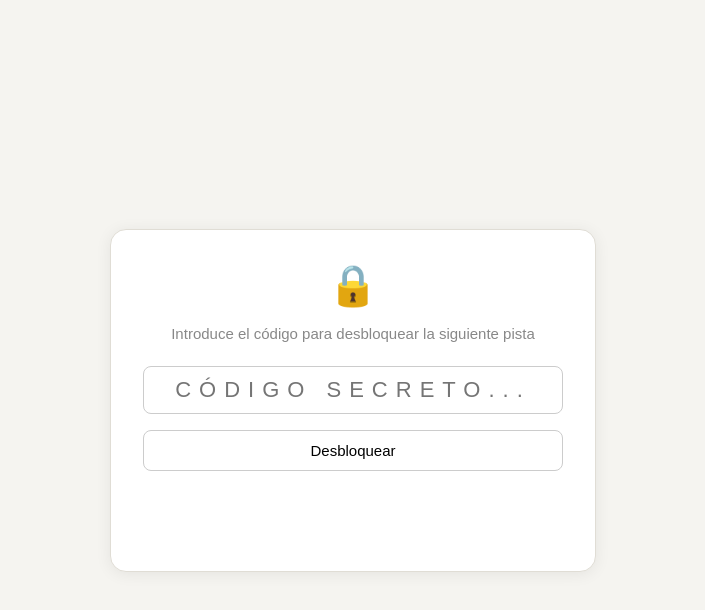
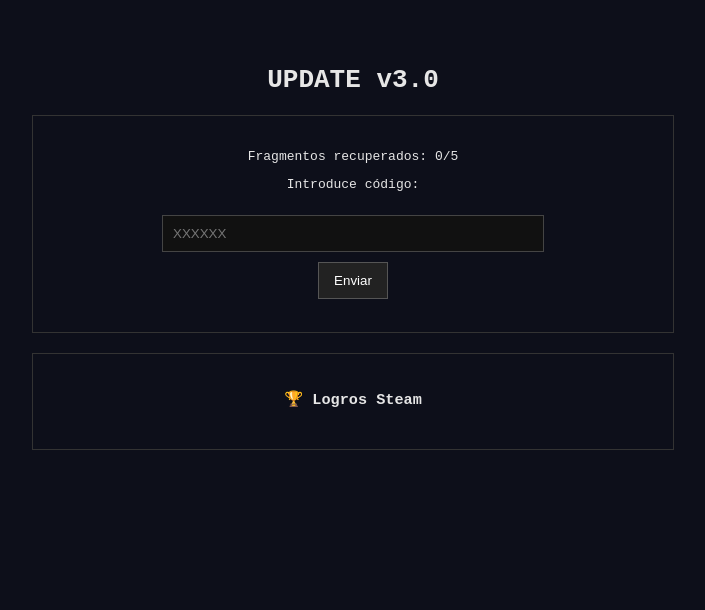
Before and after one commit to stormiwave/passgen, a plain HTML site: page pista_secreta.html in a window 1280 px wide. Shown: the whole page, without its empty margins (287-992 px from the left). Drawn offline with Linux system fonts and the light colour scheme.

Commit message:
Update pista_secreta.html

```diff
--- a/pista_secreta.html
+++ b/pista_secreta.html
@@ -1,133 +1,131 @@
 <!DOCTYPE html>
 <html lang="es">
 <head>
-  <meta charset="UTF-8" />
-  <meta name="viewport" content="width=device-width, initial-scale=1.0"/>
-  <title>Pista secreta</title>
+<meta charset="UTF-8">
+<title>UPDATE v3.0</title>
 <style>
 body {
-      margin: 0;
-      min-height: 100vh;
-      display: flex;
-      align-items: center;
-      justify-content: center;
-      background: #f5f4f0;
-      font-family: sans-serif;
+    background: #0d0f1a;
+    color: #e6e6e6;
+    font-family: monospace;
+    text-align: center;
+    padding: 40px;
 }
-    .card {
-      background: #fff;
-      border: 1px solid #e0ddd5;
-      border-radius: 16px;
-      padding: 2rem;
-      max-width: 420px;
-      width: 90%;
-      text-align: center;
-      box-shadow: 0 2px 16px rgba(0,0,0,0.07);
+
+.box {
+    border: 1px solid #333;
+    padding: 20px;
+    margin: 20px auto;
+    max-width: 600px;
 }
-    #lock-icon { font-size: 40px; margin-bottom: 1rem; }
-    p.subtitle { font-size: 15px; color: #888; margin: 0 0 1.5rem; }
-    input[type="text"] {
-      width: 100%;
-      box-sizing: border-box;
-      text-align: center;
-      font-size: 22px;
-      letter-spacing: 8px;
-      text-transform: uppercase;
+
+input {
     padding: 10px;
-      border: 1px solid #ccc;
-      border-radius: 8px;
-      margin-bottom: 1rem;
-      outline: none;
+    width: 60%;
+    margin-top: 10px;
+    background: #111;
+    border: 1px solid #444;
+    color: white;
 }
-    input[type="text"]:focus { border-color: #888; }
+
 button {
-      width: 100%;
-      padding: 11px;
-      font-size: 15px;
-      border: 1px solid #ccc;
-      border-radius: 8px;
-      background: #fff;
+    padding: 10px 15px;
+    margin-top: 10px;
+    background: #222;
+    border: 1px solid #555;
+    color: white;
     cursor: pointer;
-      transition: background 0.15s;
 }
-    button:hover { background: #f0efeb; }
-    button:disabled { opacity: 0.5; cursor: default; }
-    #message { margin-top: 1.25rem; font-size: 14px; min-height: 48px; color: #888; }
-    #pista {
-      display: none;
-      margin-top: 1.25rem;
-      background: #f5f4f0;
-      border-radius: 10px;
-      padding: 1rem 1.25rem;
-      font-size: 15px;
-      color: #222;
-      line-height: 1.7;
+
+.achievements {
     text-align: left;
-      border: 1px solid #e0ddd5;
+    margin-top: 20px;
+    font-size: 14px;
 }
-    #pista .label {
-      font-size: 11px;
-      font-weight: 600;
-      color: #999;
-      display: block;
-      margin-bottom: 6px;
-      text-transform: uppercase;
-      letter-spacing: 1px;
+
+.achievement {
+    margin: 5px 0;
+    opacity: 0.8;
 }
 </style>
 </head>
+
 <body>
-  <div class="card">
-    <div id="lock-icon">🔒</div>
-    <p class="subtitle">Introduce el código para desbloquear la siguiente pista</p>
-    <input id="code-input" type="text" placeholder="Código secreto..." maxlength="10" />
-    <button id="submit-btn" onclick="checkCode()">Desbloquear</button>
-    <div id="message"></div>
-    <div id="pista">
-      <span class="label">Siguiente pista</span>
-      ¡Lo has conseguido, campeón!<br>
-60 años arreglando lo que se rompe, poniendo música cuando toca y estando siempre cuando se te necesita. Hoy te toca a ti recibir.<br>
-Tu regalo está donde guardáis las cosas de limpieza y se lava la ropa. Ve a buscarlo, que se está impacientando.<br>
-¡Feliz cumpleaños! Te queremos mucho. 🎂
+
+<h1>UPDATE v3.0</h1>
+
+<div class="box">
+<p id="progress">Fragmentos recuperados: 0/5</p>
+
+<p>Introduce código:</p>
+<input id="code" placeholder="XXXXXX">
+<br>
+<button onclick="checkCode()">Enviar</button>
+
+<p id="msg"></p>
 </div>
+
+<div class="box">
+<h3>🏆 Logros Steam</h3>
+<div class="achievements" id="achievements"></div>
 </div>
 
 <script>
-    function checkCode() {
-      const input = document.getElementById('code-input').value.trim().toUpperCase();
-      const msg = document.getElementById('message');
-      const pista = document.getElementById('pista');
-      const icon = document.getElementById('lock-icon');
+let fragments = 0;
 
-      if (input === '0XY36') {
-        msg.style.color = 'green';
-        msg.textContent = '¡Código correcto! Aquí tienes tu pista:';
-        icon.textContent = '🔓';
-        pista.style.display = 'block';
-        document.getElementById('submit-btn').disabled = true;
-        document.getElementById('code-input').disabled = true;
-      } else {
-        msg.style.color = 'red';
-        msg.textContent = 'Lo siento tío, has perdido la partida...';
-        pista.style.display = 'none';
-        icon.textContent = '💀';
-        document.getElementById('submit-btn').disabled = true;
-        document.getElementById('code-input').disabled = true;
-
-        setTimeout(() => {
-          msg.textContent = 'No, es broma, puedes intentarlo otra vez, pero ese no era el código correcto.';
-          msg.style.color = '#888';
-          icon.textContent = '🔒';
-          document.getElementById('code-input').value = '';
-          document.getElementById('code-input').disabled = false;
-          document.getElementById('submit-btn').disabled = false;
-        }, 3000);
-      }
+function addAchievement(text) {
+    let div = document.createElement("div");
+    div.className = "achievement";
+    div.innerText = "🏆 " + text;
+    document.getElementById("achievements").appendChild(div);
 }
 
-    document.getElementById('code-input').addEventListener('keydown', function(e) {
-      if (e.key === 'Enter') checkCode();
-    });
+function checkCode() {
+    let code = document.getElementById("code").value.toUpperCase();
+
+    let msg = document.getElementById("msg");
+
+    if (code === "DISNEY") {
+        fragments = 1;
+        msg.innerText = "Fragmento 1 recuperado: Disneyland";
+        addAchievement("Mouse Ears Acquired (+10 XP)");
+    }
+
+    else if (code === "CAMPAMENTO") {
+        fragments = 2;
+        msg.innerText = "Fragmento 2 recuperado: Campamento de música";
+        addAchievement("Summer Rhythm (+10 XP)");
+    }
+
+    else if (code === "CALAHONDA") {
+        fragments = 3;
+        msg.innerText = "Fragmento 3 recuperado: Veranos en Calahonda";
+        addAchievement("Sand Everywhere (+10 XP)");
+    }
+
+    else if (code === "ANIMAR") {
+        fragments = 4;
+        msg.innerText = "Fragmento 4 recuperado: Animación 2D";
+        addAchievement("Frame by Frame (+10 XP)");
+    }
+
+    else if (code === "PIXEL") {
+        fragments = 5;
+        msg.innerText = "Sistema completo. Versión 3.0 activada.";
+        addAchievement("FULL RELEASE UNLOCKED (+50 XP)");
+        setTimeout(() => {
+            alert("REGALO DESBLOQUEADO: ve al escondite final 🎁");
+        }, 1000);
+    }
+
+    else {
+        msg.innerText = "Código incorrecto...";
+    }
+
+    document.getElementById("progress").innerText =
+        "Fragmentos recuperados: " + fragments + "/5";
+}
 </script>
+
 </body>
 </html>
```
Lines whose indentation alone changed are shown as unchanged.
